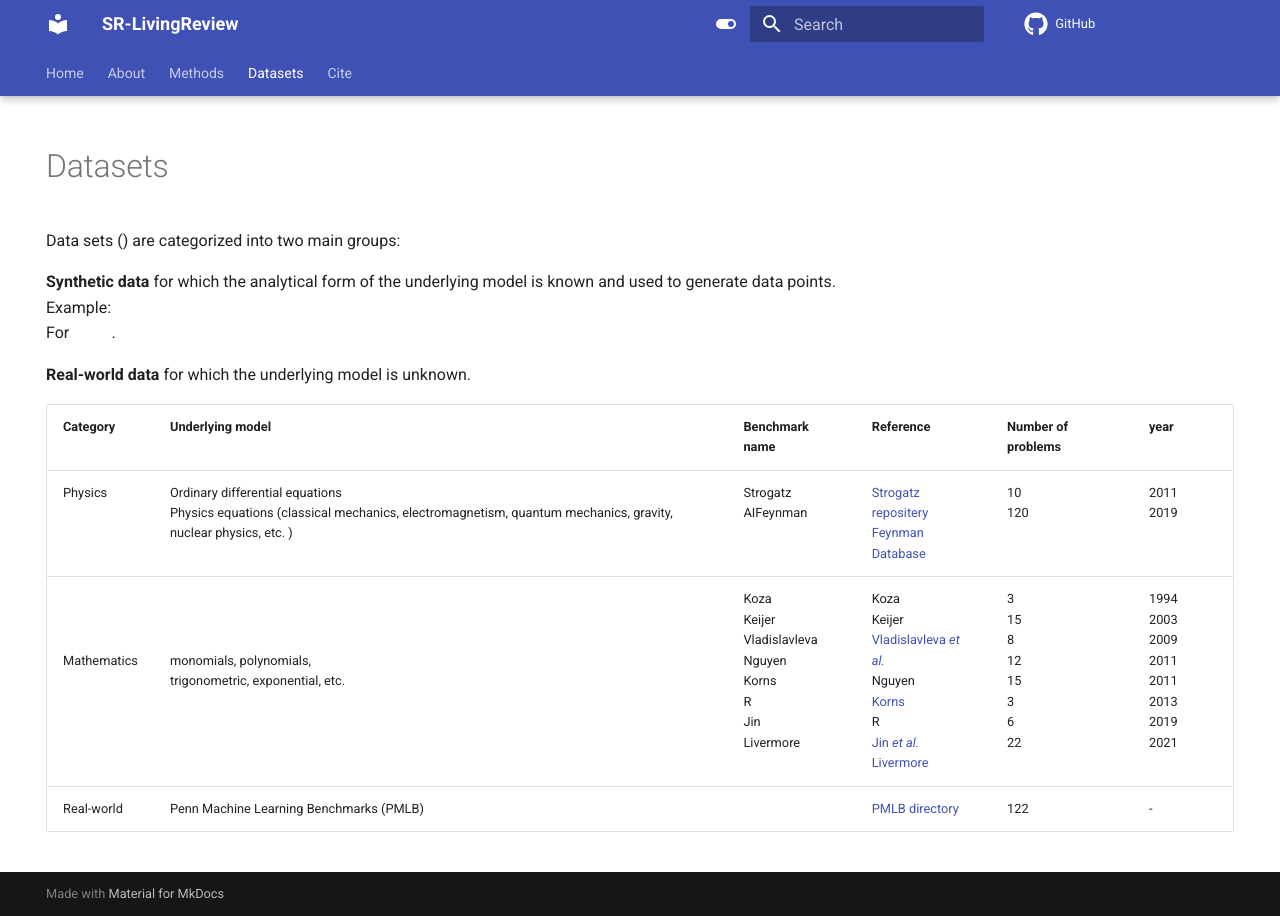
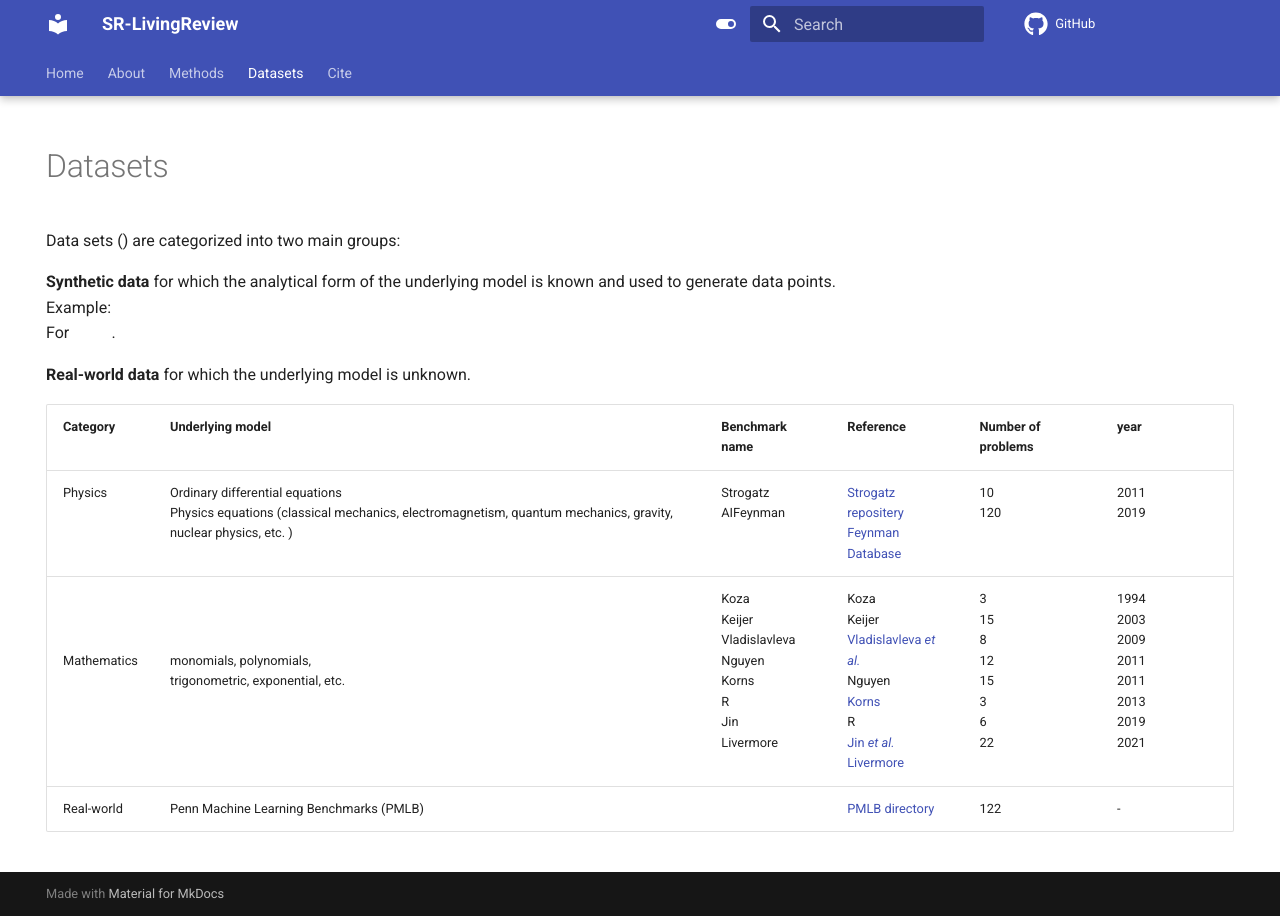
Before and after one commit to nmakke/SR-LivingReview, an MkDocs documentation site: the page built from docs/datasets.md, in a window 1280 px wide. Built offline with MkDocs 1.6.1 and Material for MkDocs 9.7.7, drawn with Linux system fonts in a browser that asks for light colours; formulas are drawn with MathJax 3; comment, search, counter and statistics services are not loaded.

Commit message:
Update datasets.md

```diff
--- a/docs/datasets.md
+++ b/docs/datasets.md
@@ -12,7 +12,7 @@ For $x \in [0,1] \rightarrow \mathcal{D}=(x_i,f(x_i))_{i=1}^{n}$. <br>
 
 **Real-world data** for which the underlying model is unknown.<br>
 
-| Category | Underlying model | Benchmark name | Reference | Number of problems | year |
+| Category | <div style="width:200px">Underlying model</div> | Benchmark name | Reference | Number of problems | <div style="width:100px">year</div> |
 | -------- | ------- | ------- | ------- | ----- | ----- |
 | Physics | Ordinary differential equations <br> Physics equations (classical mechanics, electromagnetism, quantum mechanics, gravity, nuclear physics, etc. )| Strogatz <br> AIFeynman | [Strogatz repositery](https://williamlacava.com/ode-strogatz/) <br> [Feynman Database](https://space.mit.edu/home/tegmark/aifeynman.html) | 10 <br> 120 | 2011 <br> 2019 |
 | <br> <br> <br> Mathematics | <br> <br> <br> monomials, polynomials, <br> trigonometric, exponential, etc.  | Koza <br> Keijer <br> Vladislavleva <br> Nguyen <br> Korns <br> R <br> Jin <br> Livermore | Koza <br> Keijer <br> [Vladislavleva *et al.*](https://dl.acm.org/doi/10.1109/TEVC.2008.926486) <br> Nguyen <br> [Korns](https://link.springer.com/chapter/10.1007/978-1-4614-1770-5_8) <br> R <br> [Jin *et al.*](https://idea.edu.cn/person/guojian/assets/papers/BSR-2020.pdf) <br> [Livermore](https://arxiv.org/abs/1912.04871) | 3 <br> 15 <br> 8 <br> 12 <br> 15 <br> 3 <br> 6 <br> 22 | 1994 <br> 2003 <br> 2009 <br> 2011 <br> 2011 <br> 2013 <br> 2019 <br> 2021 |
```
